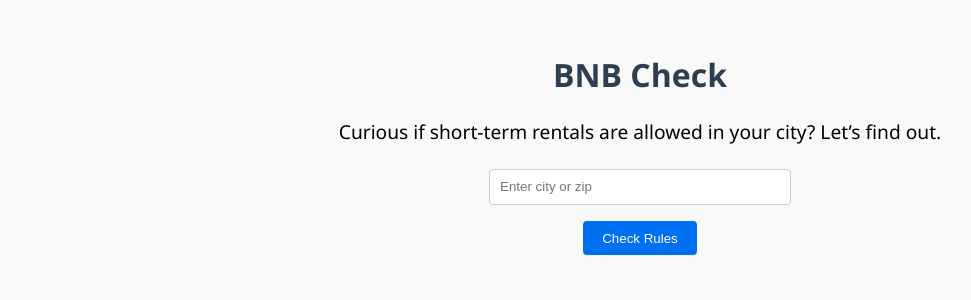
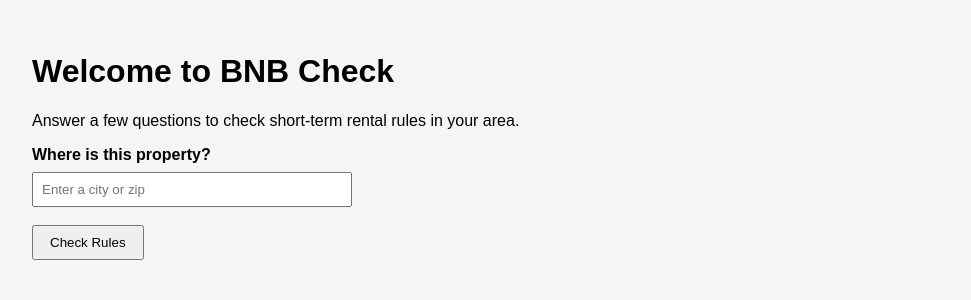
Before and after one commit to elitelodgingservice/bnbcheck-app, a React (Vite) app: page / in a window 1280 px wide. Shown: the top 300 px of the page, without its empty margins (0-971 px from the left). Built offline with nearby package versions, Linux system fonts and the light colour scheme.

Commit message:
Fix: properly close BNBCheckApp component

```diff
--- a/src/BNBCheckApp.jsx
+++ b/src/BNBCheckApp.jsx
@@ -7,7 +7,7 @@ export default function BNBCheckApp() {
   const handleSubmit = (e) => {
     e.preventDefault();
 
-    // Simulated result logic
+    // Simulate result — this will be replaced with real logic later
     if (city.toLowerCase().includes('nashville')) {
       setResult('❌ Short-term rentals are restricted in Nashville.');
     } else {
@@ -16,53 +16,30 @@ export default function BNBCheckApp() {
   };
 
   return (
-  <div style={{
-    fontFamily: 'Segoe UI, sans-serif',
-    backgroundColor: '#f9f9f9',
-    padding: '2rem',
-    minHeight: '100vh',
-    textAlign: 'center',
-  }}>
-    <h1 style={{ color: '#2c3e50' }}>BNB Check</h1>
-    <p style={{ fontSize: '1.2rem' }}>
-      Curious if short-term rentals are allowed in your city? Let’s find out.
-    </p>
+    <div style={{ fontFamily: 'sans-serif', padding: '2rem' }}>
+      <h1>Welcome to BNB Check</h1>
+      <p>Answer a few questions to check short-term rental rules in your area.</p>
 
-    <form onSubmit={handleSubmit} style={{ marginTop: '1.5rem' }}>
+      <form onSubmit={handleSubmit}>
+        <label>
+          <strong>Where is this property?</strong><br />
           <input
             type="text"
             value={city}
             onChange={(e) => setCity(e.target.value)}
-        placeholder="Enter city or zip"
+            placeholder="Enter a city or zip"
             required
-        style={{
-          padding: '0.6rem',
-          width: '280px',
-          borderRadius: '4px',
-          border: '1px solid #ccc',
-          marginBottom: '1rem',
-        }}
+            style={{ padding: '0.5rem', width: '300px', marginTop: '0.5rem' }}
           />
-      <br />
-      <button type="submit" style={{
-        padding: '0.6rem 1.2rem',
-        border: 'none',
-        borderRadius: '4px',
-        backgroundColor: '#0070f3',
-        color: 'white',
-        cursor: 'pointer',
-      }}>
+        </label>
+        <br /><br />
+        <button type="submit" style={{ padding: '0.5rem 1rem' }}>
           Check Rules
         </button>
       </form>
 
       {result && (
-      <div style={{
-        marginTop: '2rem',
-        fontSize: '1.1rem',
-        fontWeight: 'bold',
-        color: result.includes('❌') ? '#e74c3c' : '#2ecc71',
-      }}>
+        <div style={{ marginTop: '1rem', fontWeight: 'bold' }}>
           {result}
         </div>
       )}
```
Lines whose indentation alone changed are shown as unchanged.
